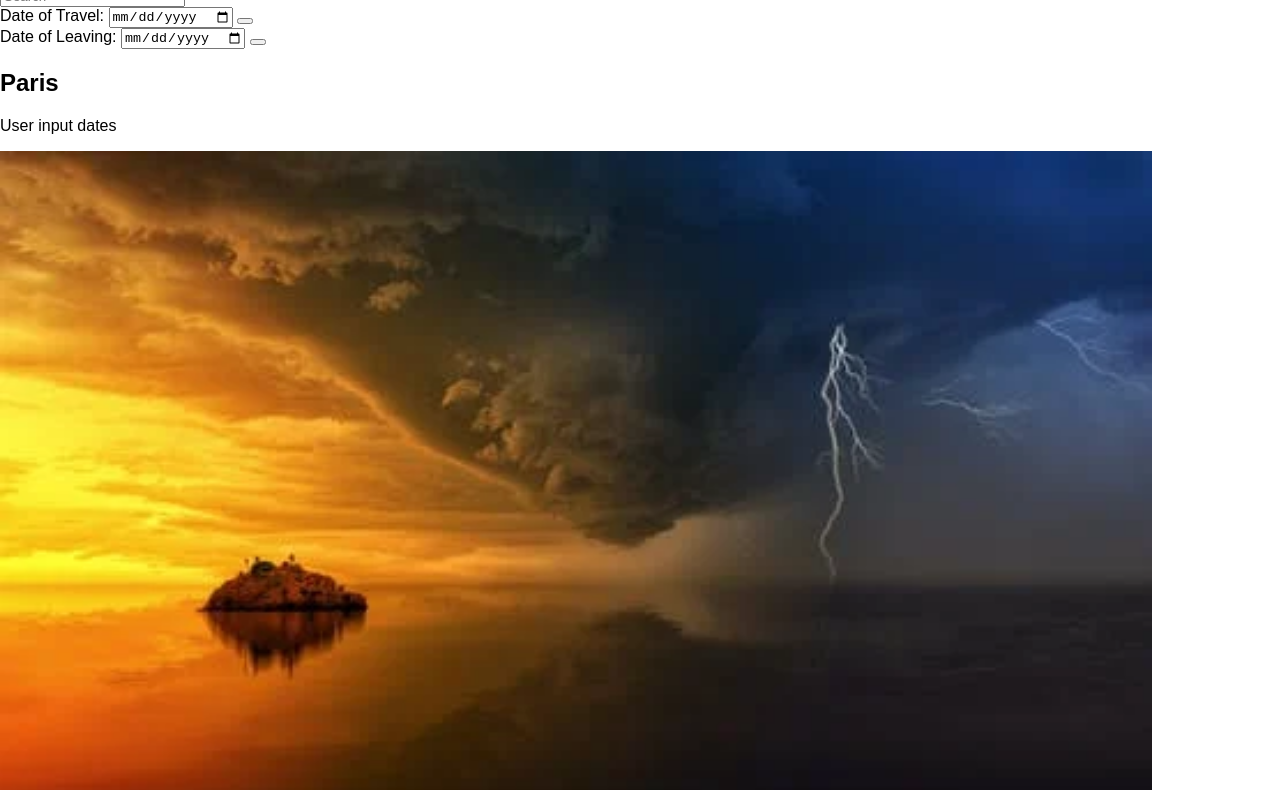
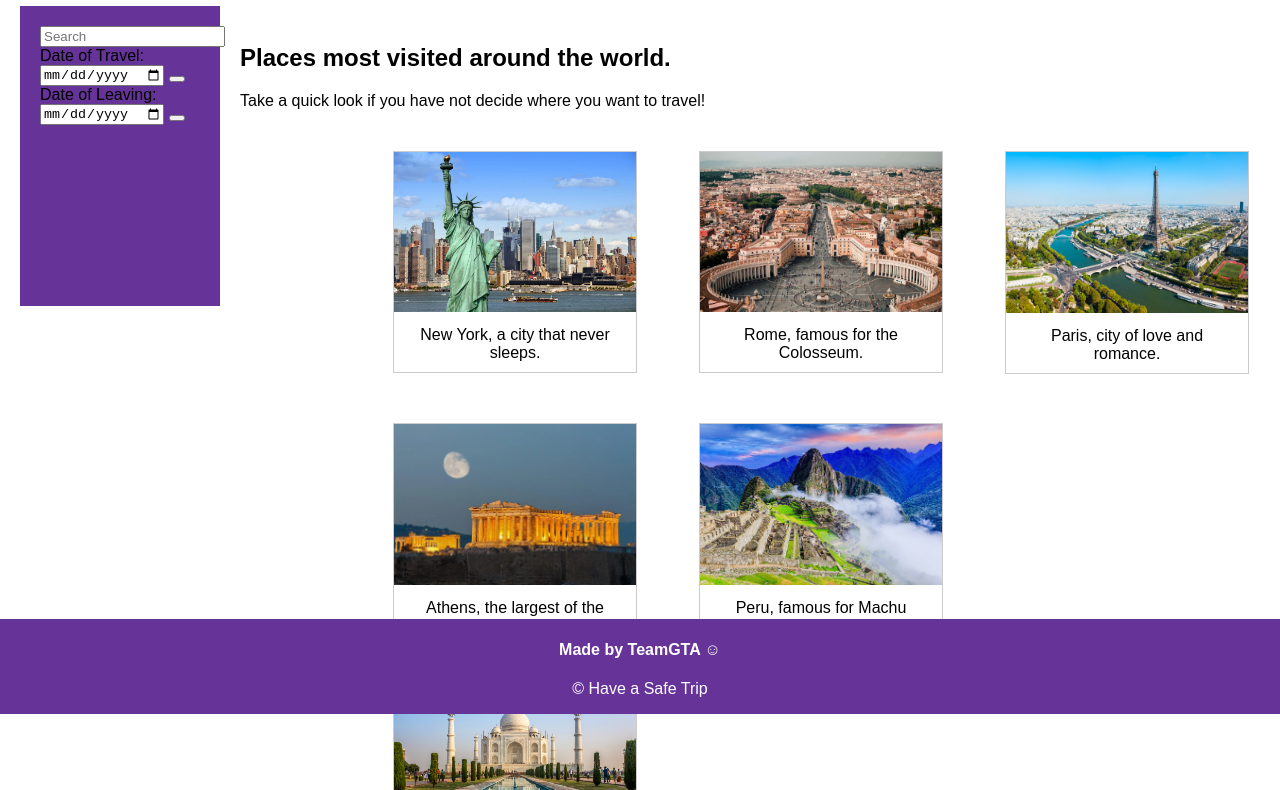
Before and after one commit to TeamGTA/GetawayfromGTA, a plain HTML site: page index.html in a window 1280 px wide. Shown: the part 86-876 px from the top of the page. Drawn offline with Linux system fonts and the light colour scheme; some packages are replaced by stand-ins of ours.

Commit message:
updated html

```diff
--- a/assets/css/style.css
+++ b/assets/css/style.css
@@ -34,3 +34,81 @@ ul{
 ul a{
   color: #fff;
 }
+.side_nav{
+  height:  300px;
+  width: 200px;
+  background-color: rebeccapurple;
+  float:left ;
+  margin: 20px;
+  padding: 20px;
+}
+.search-container{
+  height: 50px;
+  padding-bottom: 30px;
+
+}
+
+div.gallery {
+  border: 1px solid #ccc;
+}
+
+div.gallery:hover {
+  border: 1px solid #777;
+}
+
+div.gallery img {
+  width: 100%;
+  height: auto;
+}
+
+div.desc {
+  padding: 10px;
+  text-align: center;
+}
+
+* {
+  box-sizing: border-box;
+}
+
+.responsive {
+  padding: 0 6px;
+  margin: 25px;
+  float: right;
+  width: 24.99999%;
+  justify-content: right;
+}
+
+@media only screen and (max-width: 700px) {
+  .responsive {
+    width: 49.99999%;
+    margin: 6px 0;
+  }
+}
+
+@media only screen and (max-width: 500px) {
+  .responsive {
+    width: 100%;
+  }
+}
+
+.clearfix:after {
+  content: "";
+  display: table;
+  clear: both;
+}
+
+.images {
+width: 80%;
+display: inline-flexbox;
+float: right;
+}
+
+.footer {
+  position:fixed;
+  left: 0;
+  bottom: 0;
+  width: 100%;
+  background-color: rebeccapurple;
+  color: white;
+  text-align: center;
+}
--- a/index.html
+++ b/index.html
@@ -1,20 +1,22 @@
 <!DOCTYPE html>
 <html lang="en">
-
   <head>
-    <meta charset="UTF-8">
-    <meta http-equiv="X-UA-Compatible" content="IE=edge">
-    <meta name="viewport" content="width=device-width, initial-scale=1.0">
+    <meta charset="UTF-8" />
+    <meta http-equiv="X-UA-Compatible" content="IE=edge" />
+    <meta name="viewport" content="width=device-width, initial-scale=1.0" />
     <title>Getaway from the GTA</title>
-    <link rel="stylesheet" href="assets/css/style.css">
+    <link rel="stylesheet" href="assets/css/style.css" />
   </head>
 
   <body>
     <header>
       <nav class="top_nav">
-
-      <img src="assets/logo/PHOTO-2022-03-31-20-16-27.jpg" alt="Logo" class="avatar">
-      <h1>  Getaway From GTA</h1>
+        <img
+          src="assets/logo/PHOTO-2022-03-31-20-16-27.jpg"
+          alt="Logo"
+          class="avatar"
+        />
+        <h1>Getaway From GTA</h1>
         <ul>
           <li><a href="#weather">Weather</a></li>
           <li><a href="#">Restaurants</a></li>
@@ -27,17 +29,17 @@
     <div class="side_nav">
       <div class="search-container">
         <form id="searchForm" class="input-group">
-        <input id="enterCity" placeholder="Search" name="search">
-        <br>
+          <input id="enterCity" placeholder="Search" name="search" />
+          <br />
           <label>
             Date of Travel:
-            <input type="date" name="arrive">
+            <input type="date" name="arrive" />
             <button type="submit"></button>
           </label>
-        <br>
+          <br />
           <label>
             Date of Leaving:
-            <input type="date" name="depart">
+            <input type="date" name="depart" />
           </label>
           <button type="submit"></button>
         </form>
@@ -45,24 +47,87 @@
     </div>
 
     <div class="top_center_bar">
-      <h2>Paris</h2>
-      <p>User input dates</p>
+      <h2></h2>
+      <p></p>
     </div>
 
     <div class="middle_center_bar">
       <div class="row">
         <div class="column">
-          <img src="assets/weather pic/weather image.webp" alt="Snow" style="width:90%">
-          <h2>Weather</h2>
-          <p>Check the weather before heading out!</p>
+          <img src="" alt="" style="width: 90%" />
+          <h2>Places most visited around the world.</h2>
+          <p>
+            Take a quick look if you have not decide where you want to travel!
+          </p>
         </div>
-        <div class="column">
-          <img src="assets/weather pic/weather image.webp" alt="Snow" style="width:90%">
-          <h2>Attractions</h2>
+        <section class="images">
+        <div class="responsive">
+          <div class="gallery">
+            <a
+              target="_blank"
+              href="https://www.cometoparis.com/paris-guide/what-to-do-in-paris-s938"
+            >
+              <img src="./assets/Cities/Paris.jpg" alt="Paris">
+            </a>
+            <div class="desc">Paris, city of love and romance.</div>
+          </div>
+        </div>
+
+        <div class="responsive">
+          <div class="gallery">
+            <a target="_blank" href="https://www.britannica.com/place/Rome">
+              <img src="./assets/Cities/Rome.jpg" alt="Rome" >
+            </a>
+            <div class="desc">Rome, famous for the Colosseum.</div>
+          </div>
+        </div>
+
+        <div class="responsive">
+          <div class="gallery">
+            <a target="_blank" href="https://www.britannica.com/place/New-York-state">
+              <img src="./assets/Cities/New York.jpg" alt="New York City" >
+            </a>
+            <div class="desc">New York, a city that never sleeps.</div>
+          </div>
+        </div>
+
+        <div class="responsive">
+          <div class="gallery">
+            <a target="_blank" href="https://www.britannica.com/place/Peru">
+              <img src="./assets/Cities/Peru.jpg" alt="Peru">
+            </a>
+            <div class="desc">Peru, famous for Machu Picchu.</div>
+          </div>
+        </div>
+
+        <div class="responsive">
+          <div class="gallery">
+            <a target="_blank" href="https://www.visitgreece.gr/mainland/attica/athens/">
+              <img src="./assets/Cities/Athens.webp" alt="Athens">
+            </a>
+            <div class="desc">Athens, the largest of the Greek city-states.</div>
+          </div>
+        </div>
+
+        <div class="responsive">
+          <div class="gallery">
+            <a target="_blank" href="https://www.countryreports.org/country/India.htm">
+              <img src="./assets/Cities/India.jpg" alt="India">
+            </a>
+            <div class="desc">India, known for many Iconic Monuments such as Taj Mahal.</div>
+          </div>
+        </div>
+      </section>
+
+          <!-- <h2>Attractions</h2>
           <p>Places to visit around you.</p>
         </div>
         <div class="column">
-          <img src="assets/weather pic/weather image.webp" alt="Snow" style="width:90%">
+          <img
+            src=""
+            alt=""
+            style="width: 90%"
+          />
           <h2>Restaurants</h2>
           <p>Places to fill your stomach.</p>
         </div>
@@ -72,20 +137,19 @@
       <p>Best time to visit.</p>
     </div>
 
-
-    <div class="bottom_left">
-      <h4>Resturants</h4>
-      <img src="assets/weather pic/weather image.webp" alt="Snow" style="width:90%">
     </div>
     <div class="right_left">
       <h4>Resturants</h4>
-      <img src="assets/weather pic/weather image.webp" alt="Snow" style="width:90%">
-    </div>
-
-      <div class="footer">
+      <img
+        src=""
+        alt=""
+        style="width: 90%"
+      />
+    </div> -->
+    <footer class="footer">
       <h4>Made by TeamGTA ☺</h4>
       <p>&copy; Have a Safe Trip</p>
-      </div>
+    </footer>
     <script src="assets/js/script.js"></script>
     <script
       src="https://maps.googleapis.com/maps/api/js?key=AIzaSyD-Ash0O1gw112gFDHbdCm-eloaQPi7pNk&callback=initAutocomplete&libraries=places&v=weekly"
```
Also changed, not shown: assets/Cities/Athens.webp (added), assets/Cities/India.jpg (added), assets/Cities/New York.jpg (added), assets/Cities/Paris.jpg (added), assets/Cities/Peru.jpg (added), assets/Cities/Rome.jpg (added), assets/weather pic/weather image.webp (deleted), 3 other files. Lines whose indentation alone changed are shown as unchanged.
